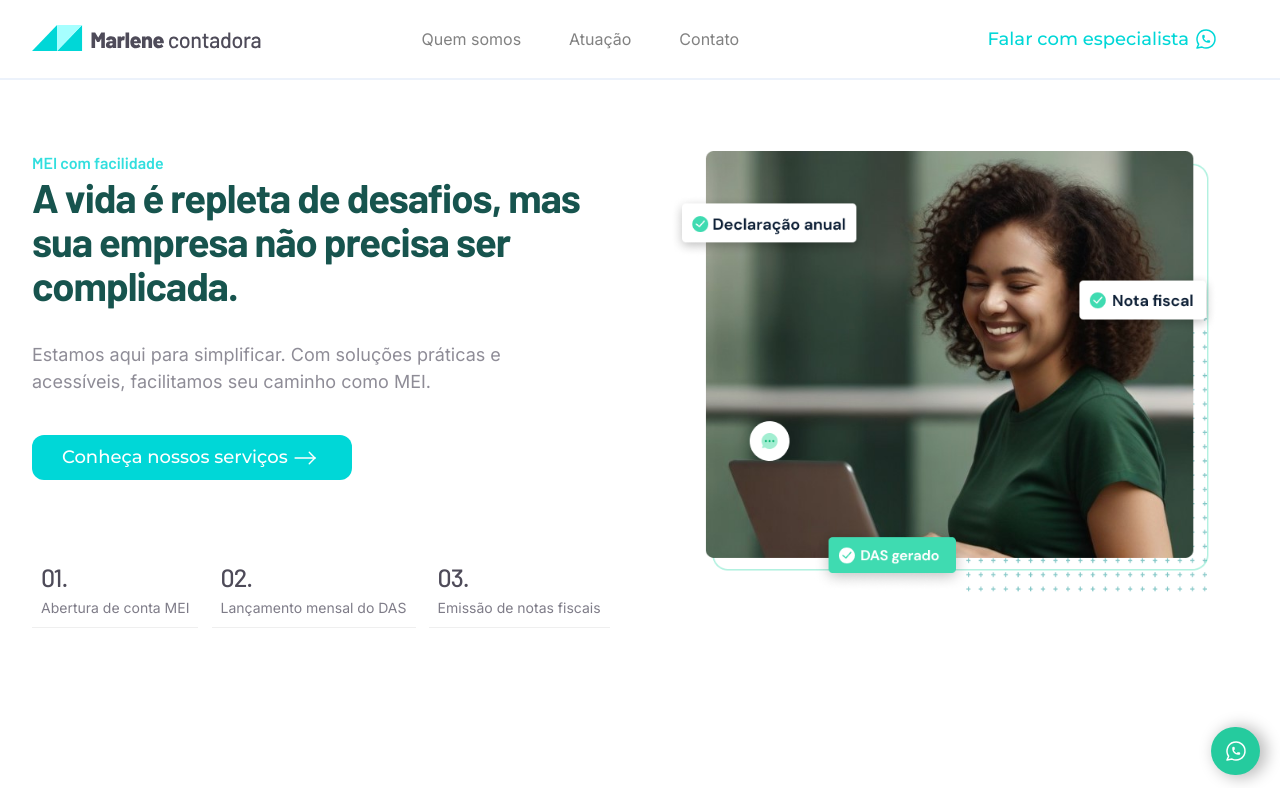
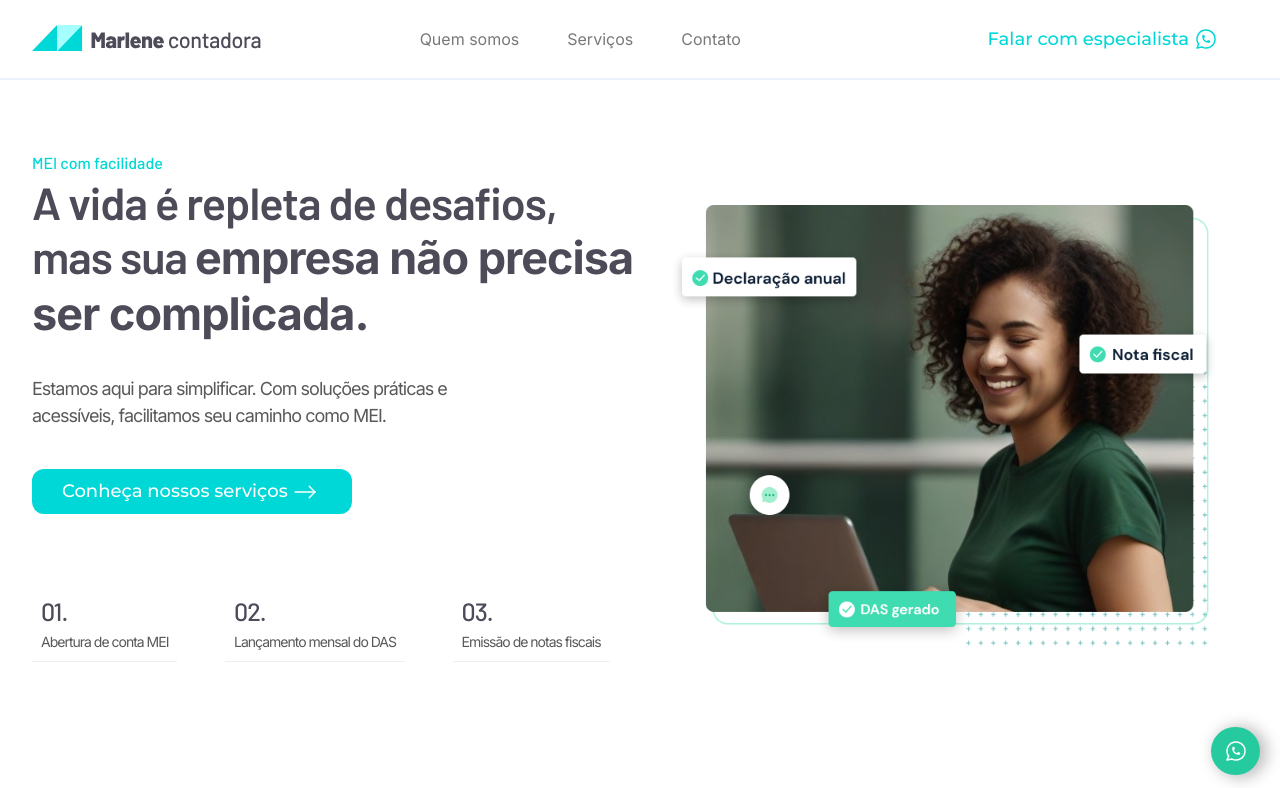
Before and after one commit to wagstalos/projeto-mei, a website: page index.html in a window 1280 px wide. Shown: the top 788 px of the page. Drawn offline with Linux system fonts and the light colour scheme; no server answers.

Commit message:
🐛 FIX: mobile section about

```diff
--- a/index.html
+++ b/index.html
@@ -34,7 +34,7 @@
             <!-- <img src="img/polygon.svg" alt="" /> -->
           </li>
           <li>
-            <a href="#servicos">Atuação </a>
+            <a href="#servicos">Serviços </a>
             <!-- <img src="img/polygon.svg" alt="" /> -->
           </li>
           <li>
@@ -90,7 +90,7 @@
           </li>
           <li>
             <a href="#servicos">
-              <span>Atuação</span>
+              <span>Serviços</span>
             </a>
           </li>
 
@@ -132,8 +132,7 @@
         </div>
 
         <h1 class="title">
-          A vida é repleta de desafios, mas sua empresa não precisa ser complicada.
-        </h1>
+          A vida é repleta de desafios, mas sua <span> empresa não precisa ser complicada.</span </h1>
 
           <p class="description">
             Estamos aqui para simplificar. Com soluções práticas e acessíveis, facilitamos seu caminho como MEI.
@@ -274,8 +273,8 @@
         <div>
           <h4>Links</h4>
           <ul>
-            <li><a href="#quem-somos">Quem somos</a></li>
-            <li><a href="#atuacao">Atuação</a></li>
+            <li><a href="#about">Quem somos</a></li>
+            <li><a href="#atuacao">Serviços</a></li>
             <li><a href="#conato">Contato</a> </li>
           </ul>
         </div>
--- a/scss/_footer.scss
+++ b/scss/_footer.scss
@@ -6,7 +6,7 @@ footer {
     font-size: 1.4rem;
     line-height: 165%;
     color: #c6c5ce;
-    border-top: 2px solid #ededed;
+    border-top: 2px solid #ecf2fb;
     z-index: 1;
     position: relative;
 
--- a/scss/_header.scss
+++ b/scss/_header.scss
@@ -37,7 +37,7 @@ header {
                     font-weight: 500;
                     font-size: 1.6rem;
                     line-height: 125%;
-                    color: #4c4c4c;
+                    color: rgb(64, 64, 64);
                     opacity: 0.7;
                     transition: color 0.3s;
                     &:hover {
--- a/scss/_home.scss
+++ b/scss/_home.scss
@@ -3,10 +3,10 @@
 
     background-color: $white;
     padding-top: 15.1rem;
-    height: 100vh;
+    // height: 100vh;
 
     .d-flex {
-        display: flex;
+        align-items: center;
     }
 
     .text {
@@ -19,16 +19,16 @@
             align-items: center;
             color: $brand-green-light;
             font-size: 1.6rem;
-            font-weight: 600;
+            font-weight: 500;
         }
 
         .title {
             font-family: "Montserrat" sans-serif;
-            font-size: 4rem;
-            line-height: 110%;
-            font-weight: bold;
+            font-size: 4.5rem;
+            line-height: 120%;
+            font-weight: 600;
 
-            color: $brand-green-dark;
+            color: $gray-500;
             max-width: 74rem;
         }
         .description {
@@ -36,11 +36,10 @@
 
             margin-top: 3.4rem;
             margin-bottom: 4rem;
-            font-weight: 500;
+            font-weight: 400;
             font-size: 1.8rem;
             line-height: 150%;
             color: $gray-400;
-            opacity: 0.7;
         }
 
         .infos {
--- a/scss/_titles.scss
+++ b/scss/_titles.scss
@@ -41,7 +41,6 @@ p {
     font-size: 1.8rem;
     line-height: 150%;
     color: $gray-600;
-    opacity: 0.8;
 }
 .subtitle {
     // background-color: rgba(208, 255, 249, 0.451);
@@ -58,7 +57,7 @@ p {
 }
 
 .title-section {
-    font-weight: bold;
+    font-weight: 600;
     font-size: 3.5rem;
 
     text-align: center;
--- a/scss/_variables.scss
+++ b/scss/_variables.scss
@@ -14,7 +14,7 @@ $green: #25cb9e;
 //escalas de cinza
 $gray-600: #33303e;
 $gray-500: #4e4b59;
-$gray-400: #5f5c6b;
+$gray-400: rgb(89, 89, 89);
 $gray-300: #7a7786;
 $gray-200: #c6c5ce;
 $gray-100: #f1f0f5;
```
Also changed, not shown: css/main.css. Lines whose indentation alone changed are shown as unchanged.
